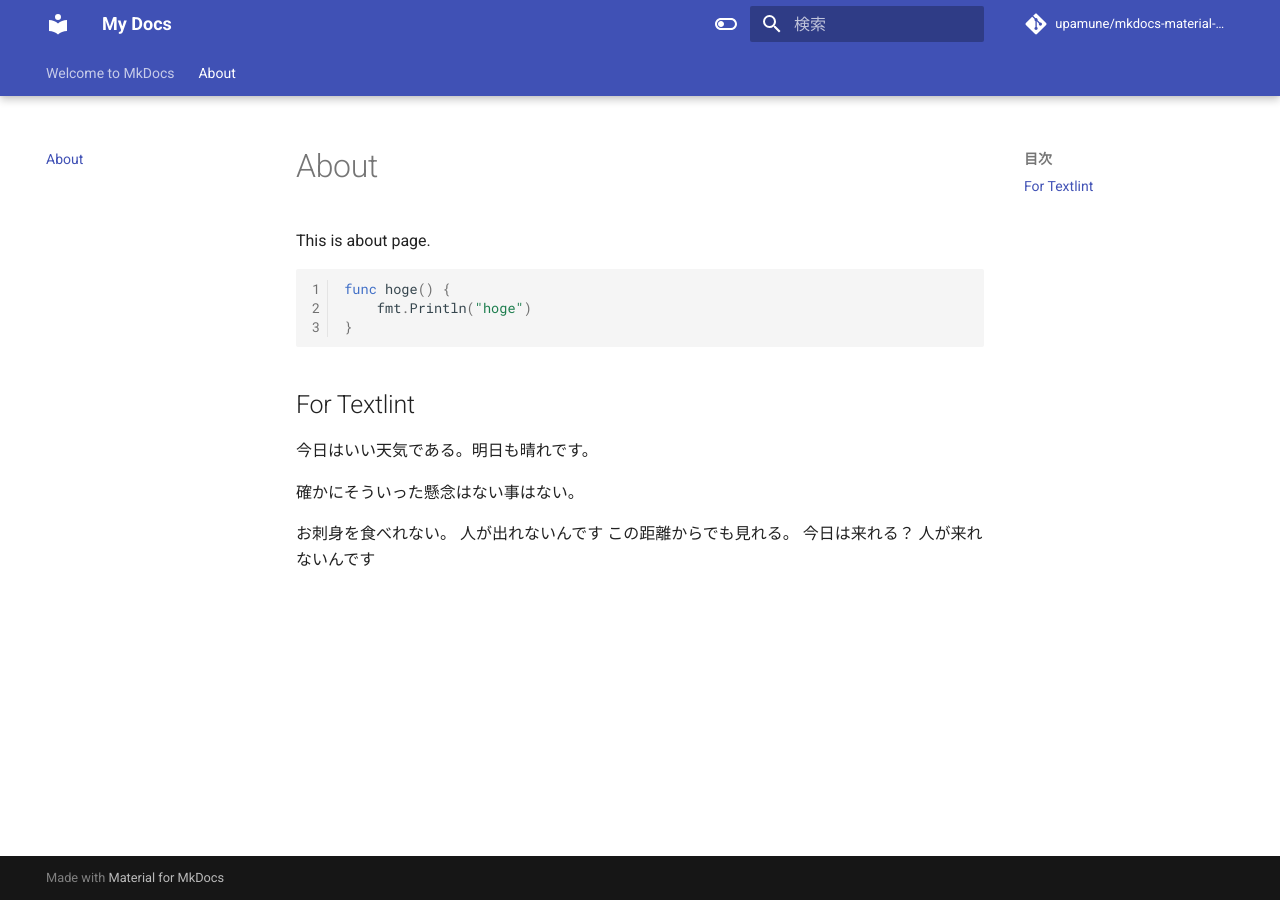
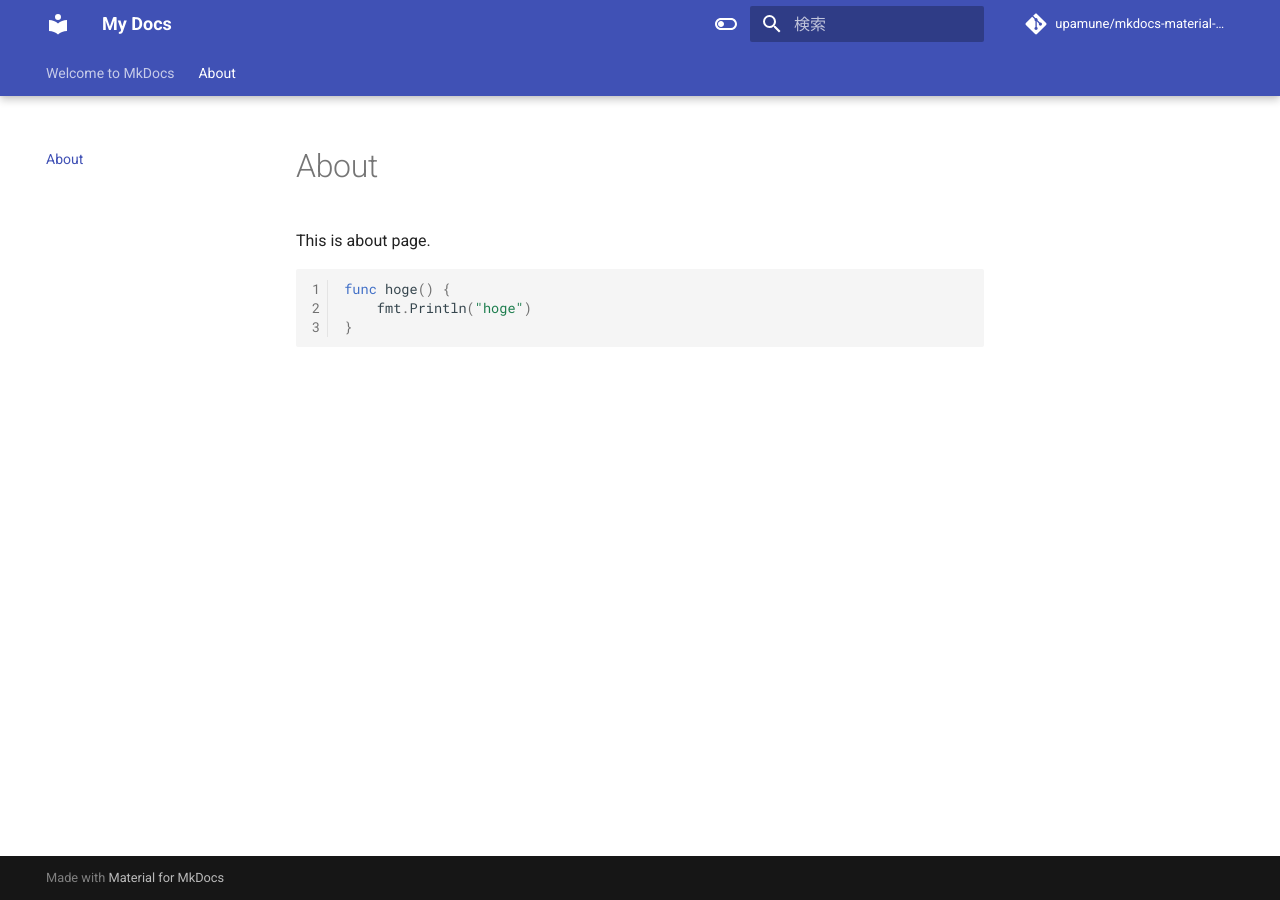
Before and after one commit to upamune/mkdocs-material-plantuml-docker-example, an MkDocs documentation site: the page built from docs/about.md, in a window 1280 px wide. Built offline with MkDocs 1.6.1 and Material for MkDocs 9.7.7, drawn with Linux system fonts in a browser that asks for light colours; comment, search, counter and statistics services are not loaded.

Commit message:
Revert "update doc for textlint"
This reverts commit 5bf7352f6d7132e63c93e541dcedcf3d9b851dd5.

````diff
--- a/docs/about.md
+++ b/docs/about.md
@@ -7,15 +7,3 @@ func hoge() {
     fmt.Println("hoge")
 }
 ```
-
-## For Textlint
-
-今日はいい天気である。明日も晴れです。
-
-確かにそういった懸念はない事はない。
-
-お刺身を食べれない。
-人が出れないんです
-この距離からでも見れる。
-今日は来れる？
-人が来れないんです
````
